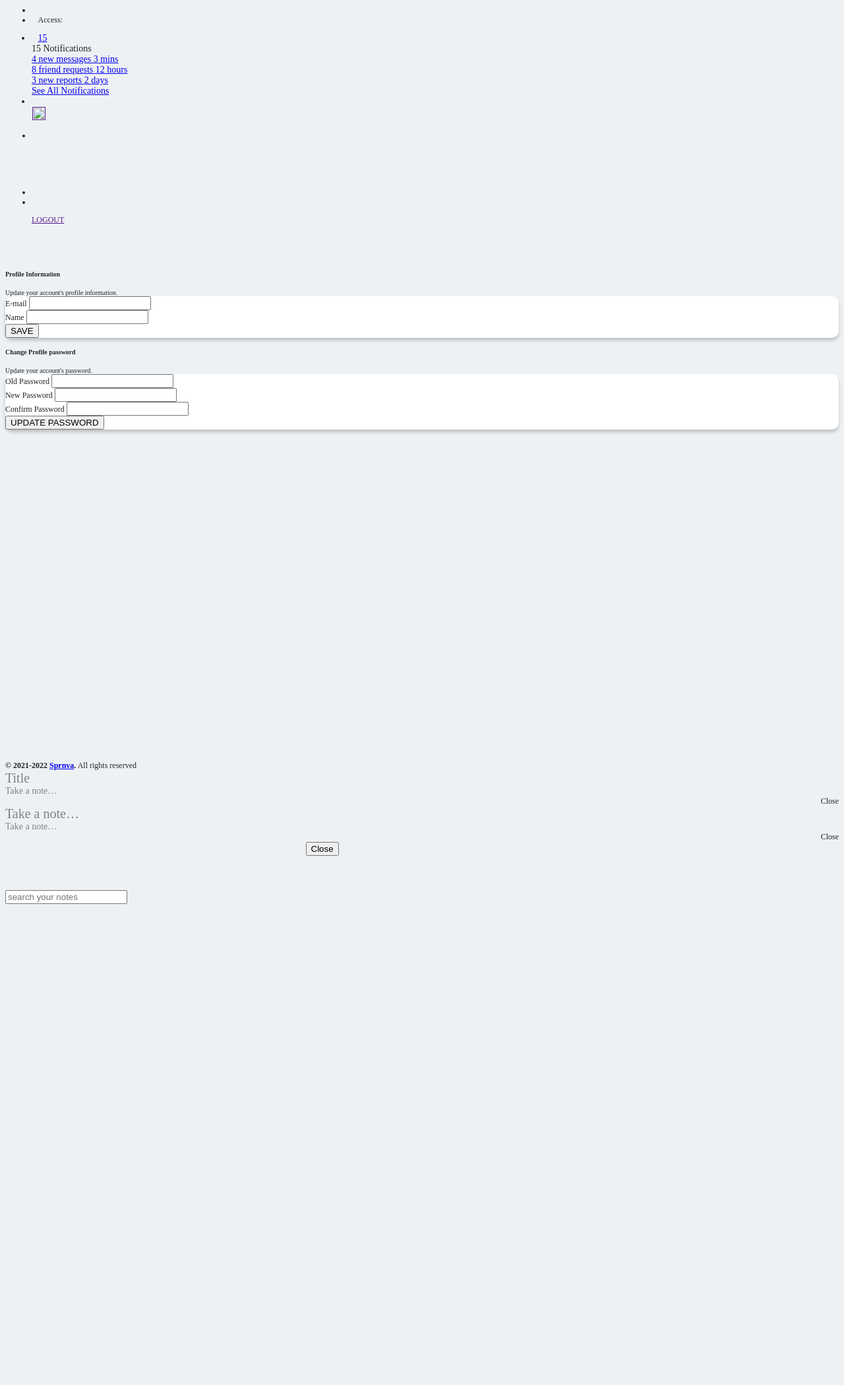
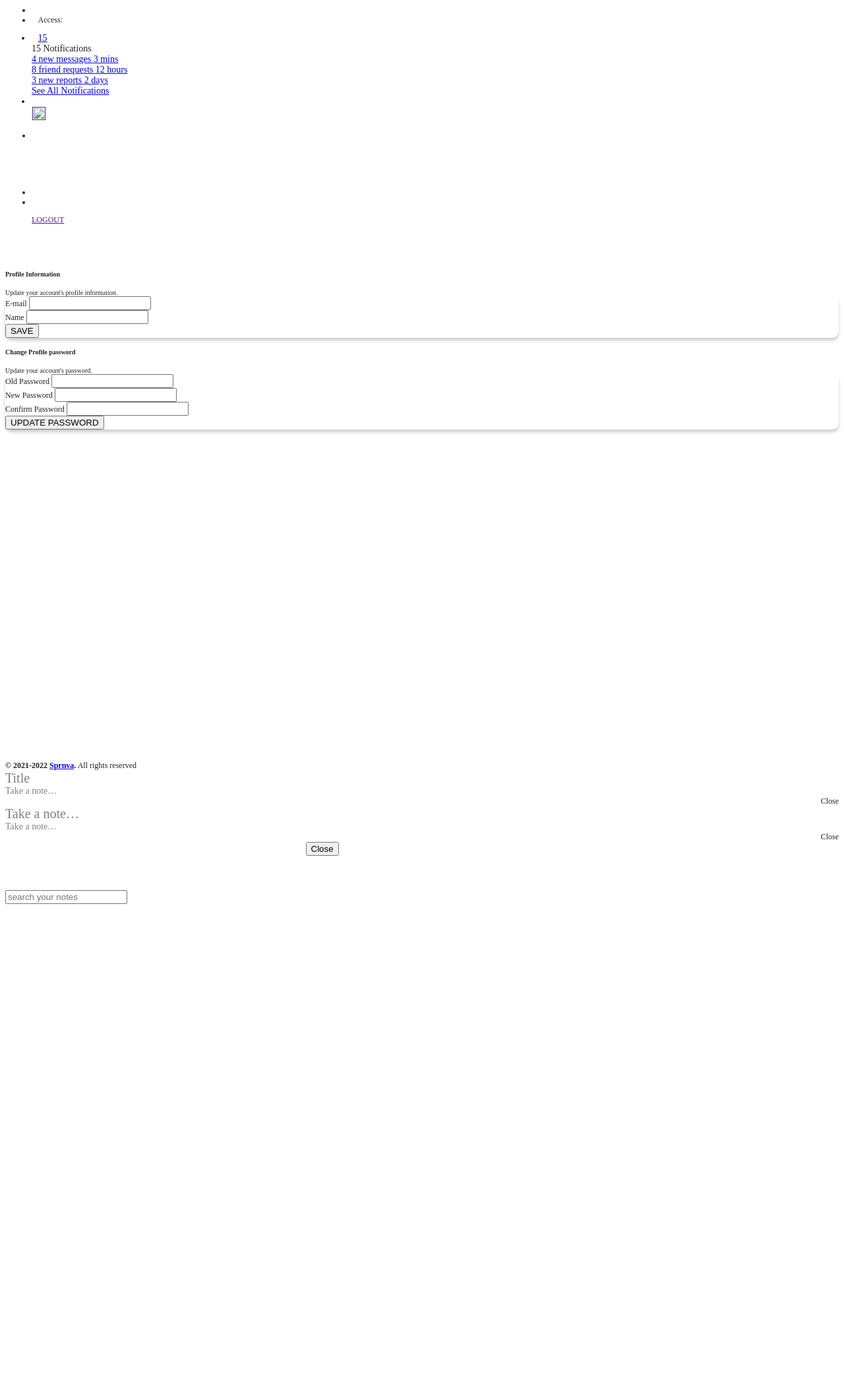
Before and after one commit to notes-software/pmsV2, a PHP site: template app/views/auth/profile.view.php in a window 1280 px wide. Shown: the whole page at 66% size. Run offline with PHP 8.4, Linux system fonts and the light colour scheme; the template is opened without the code that fills it, so the values that code supplies are empty; some libraries are stand-ins or nearby versions.

Commit message:
Update head.php

```diff
--- a/app/views/layouts/head.php
+++ b/app/views/layouts/head.php
@@ -84,7 +84,7 @@ if (empty($_SESSION['system']['branch_id'])) {
 			font-size: 12px;
 			/* font-family: "Open Sans"; */
 			color: #222222 !important;
-			background: #eef1f4;
+			background: #fff;
 		}
 
 		.select2-container .select2-selection--single {
```
